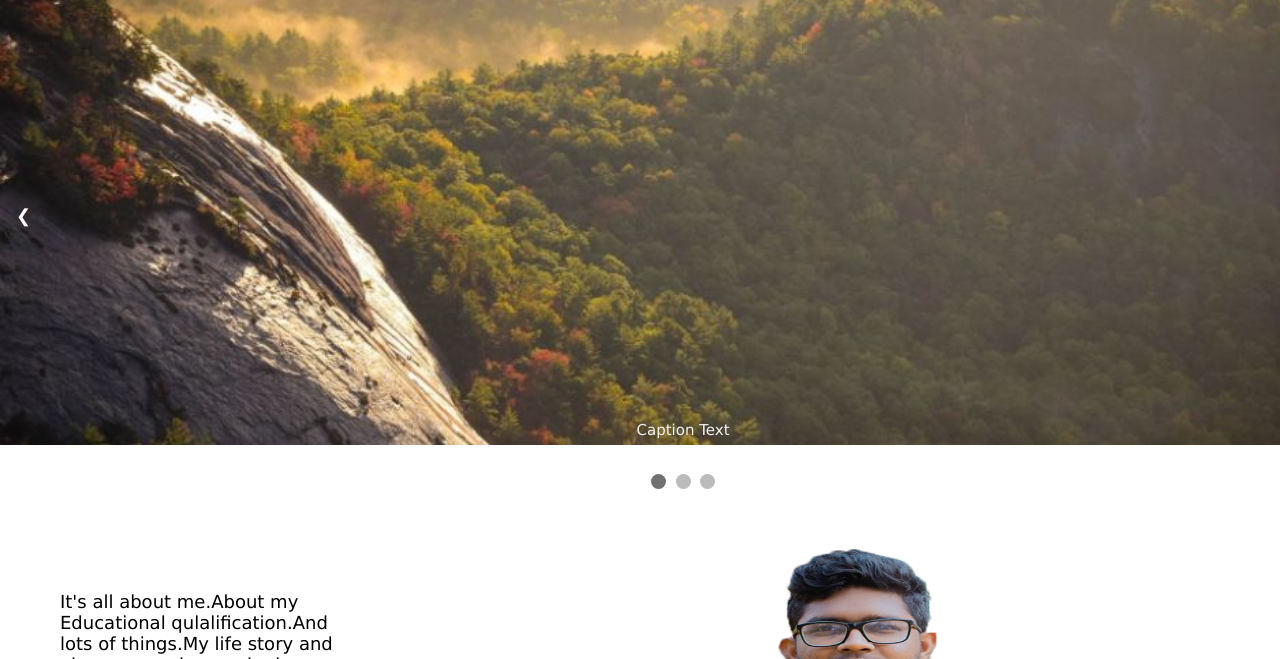
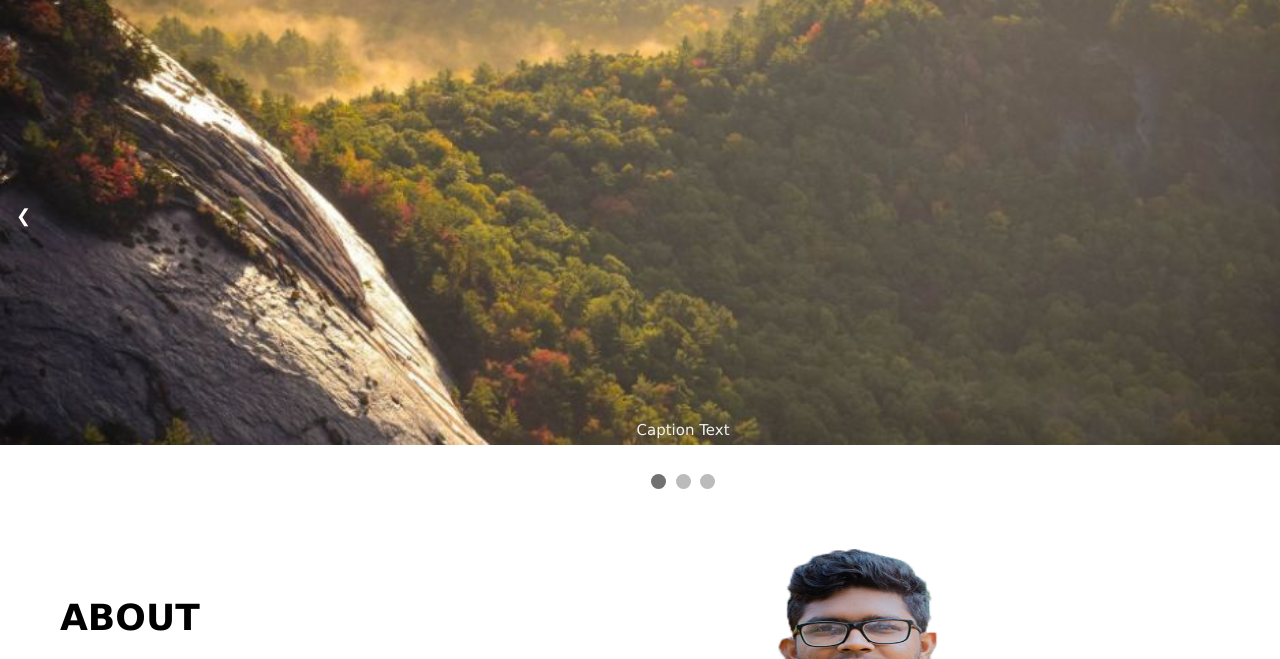
Before and after one commit to chinmoybiswas17/HW1, a plain HTML site: page index.html in a window 1280 px wide. Shown: the part 133-792 px from the top of the page. Drawn offline with nearby package versions, Linux system fonts and the light colour scheme.

Commit message:
Update index.html

```diff
--- a/index.html
+++ b/index.html
@@ -96,6 +96,7 @@ function showSlides(n) {
 
 <div id="about">
 <div id="text">
+	<h1>ABOUT</h1>
 <p>It's all about me.About my Educational qulalification.And lots of things.My life story and also you can know who i am.<a href="ABCD.html">Read more</a></p></div>
 <div id="Great">
 <img src="A+.png">
```
